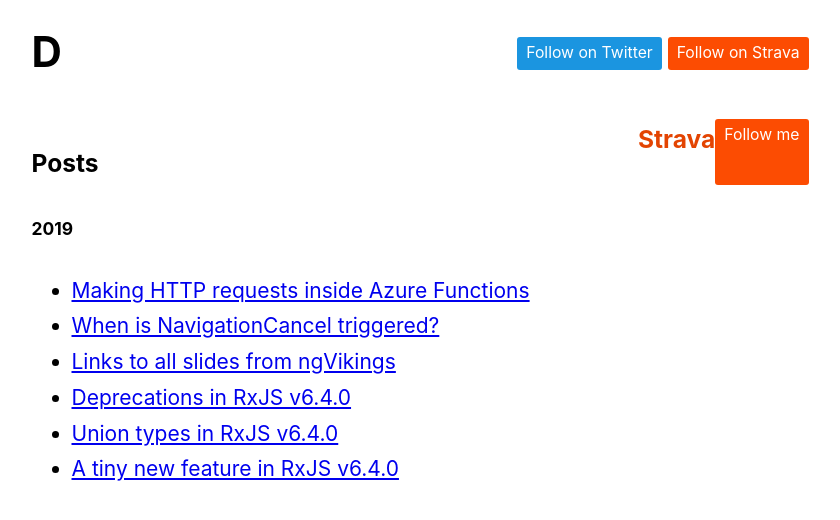
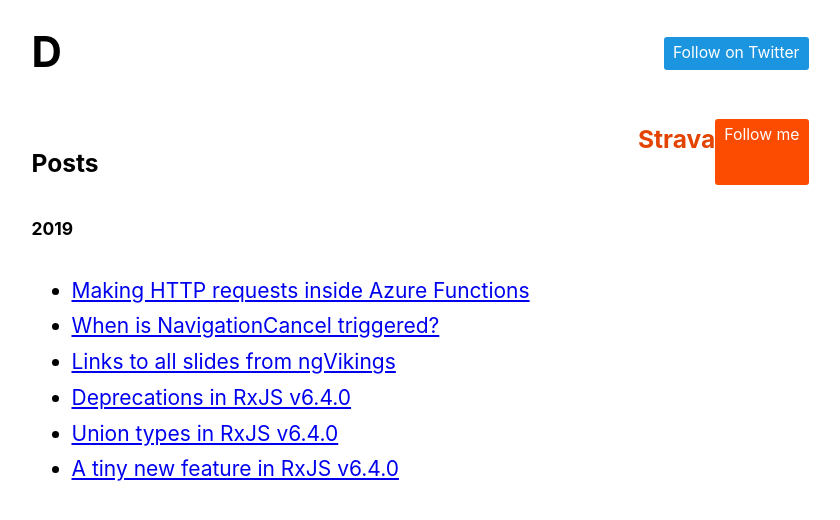
Before and after one commit to dzhavat/dzhavat.github.io, a Jekyll site: the page built from index.md, in a window 1280 px wide. Shown: the top 520 px of the page, without its empty margins (220-1060 px from the left). Built offline with Jekyll 4.4.1, drawn with Linux system fonts in a browser that asks for light colours; our own code applies the rules of GitHub Pages for plain Markdown files.

Commit message:
Update header.html

```diff
--- a/_includes/header.html
+++ b/_includes/header.html
@@ -5,9 +5,5 @@
     <a class="btn btn-twitter" href="https://twitter.com/dzhavatushev" target="_blank" rel="noopener">
       Follow on Twitter
     </a>
-
-    <a class="btn btn-strava" href="https://www.strava.com/athletes/8353180" target="_blank" rel="noopener">
-      Follow on Strava
-    </a>
   </div>
 </header>
```
